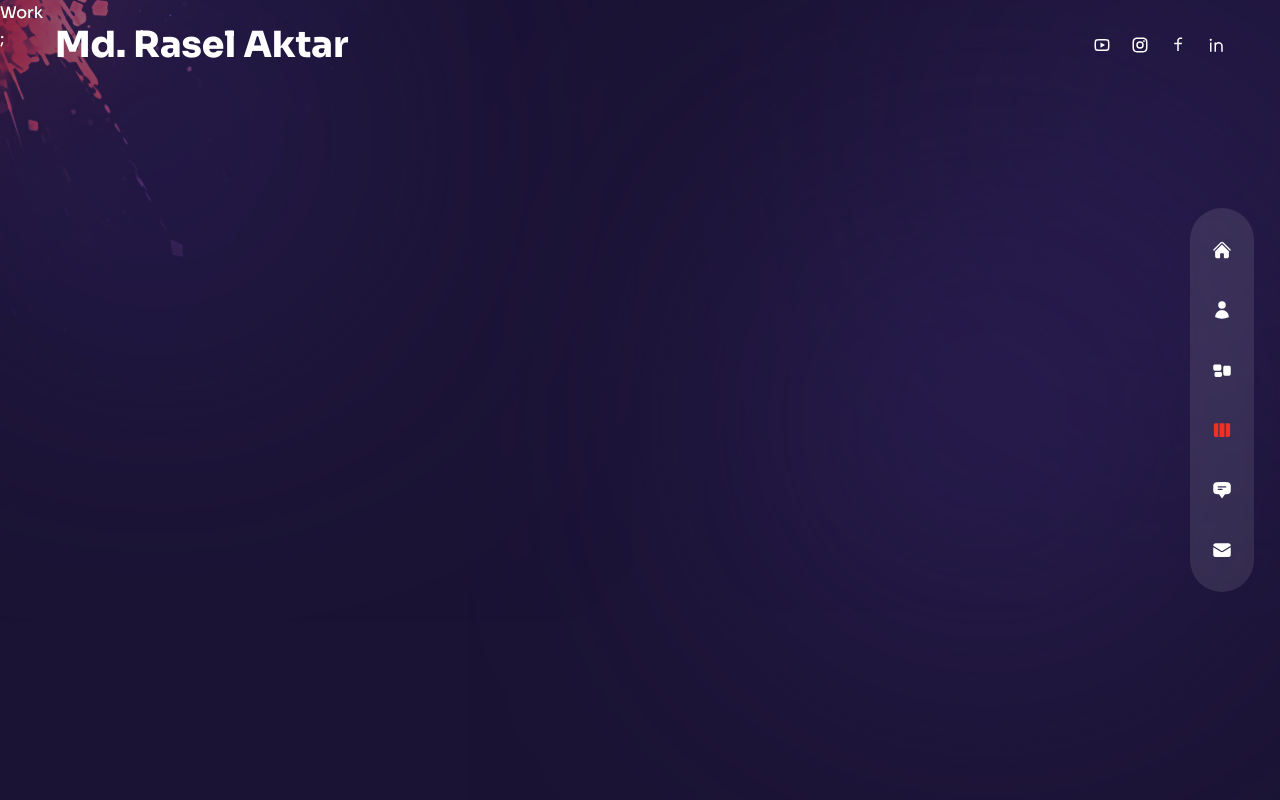
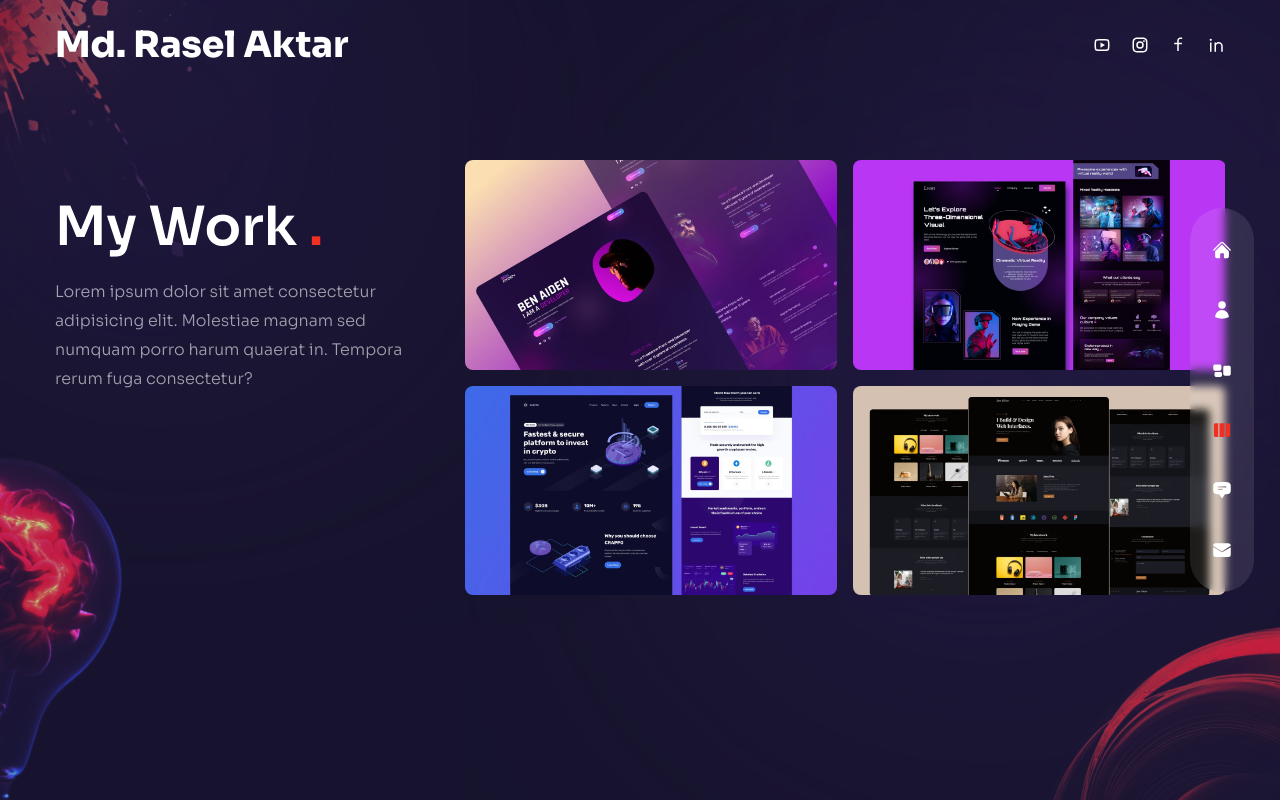
Before and after one commit to raselcsedev/rasel-portfolio-starter, a Next.js app: page /work in a window 1280 px wide. Built offline with nearby package versions, Linux system fonts and the light colour scheme.

Commit message:
work section design

```diff
--- a/components/WorkSlider.js
+++ b/components/WorkSlider.js
@@ -1,51 +1,101 @@
-// data
-const workSlides = {
+export const workSlider = {
   slides: [
     {
       images: [
         {
-          title: 'title',
-          path: '/thumb1.jpg',
+          title: "title",
+          path: "/thumb1.jpg",
         },
         {
-          title: 'title',
-          path: '/thumb2.jpg',
+          title: "title",
+          path: "/thumb2.jpg",
         },
         {
-          title: 'title',
-          path: '/thumb3.jpg',
+          title: "title",
+          path: "/thumb3.jpg",
         },
         {
-          title: 'title',
-          path: '/thumb4.jpg',
+          title: "title",
+          path: "/thumb4.jpg",
         },
       ],
     },
     {
       images: [
         {
-          title: 'title',
-          path: '/thumb4.jpg',
+          title: "title",
+          path: "/thumb4.jpg",
         },
         {
-          title: 'title',
-          path: '/thumb1.jpg',
+          title: "title",
+          path: "/thumb1.jpg",
         },
         {
-          title: 'title',
-          path: '/thumb2.jpg',
+          title: "title",
+          path: "/thumb2.jpg",
         },
         {
-          title: 'title',
-          path: '/thumb3.jpg',
+          title: "title",
+          path: "/thumb3.jpg",
         },
       ],
     },
   ],
 };
 
+import { Swiper, SwiperSlide } from "swiper/react";
+import "swiper/css";
+import "swiper/css/free-mode";
+import "swiper/css/pagination";
+import { Pagination } from "swiper";
+import { BsArrowRight } from "react-icons/bs";
+import Image from "next/image";
+
 const WorkSlider = () => {
-  return <div>Work Slider</div>;
+  return (
+    <Swiper
+      spaceBetween={10}
+      pagination={{
+        clickable: true,
+      }}
+      modules={{ Pagination }}
+      className="h-[280px] sm:h-[480px]"
+    >
+      {workSlider?.slides?.map((slide, index) => {
+        return (
+          <SwiperSlide key={index}>
+            <div className="grid grid-cols-2 grid-rows-2 gap-4 cursor-pointer">
+              {slide?.images?.map((image, index) => {
+                return (
+                  <div
+                    key={index}
+                    className="relative rounded-lg overflow-hidden flex items-center justify-center group "
+                  >
+                    <div className=" flex items-center justify-center relative overflow-hidden group">
+                      <Image src={image.path} width={500} height={300} alt="" />
+                      <div className=" absolute inset-0 bg-gradient-to-l from-transparent via-[#4a22bd] opacity-0 group-hover:opacity-80 transition-all duration-700 "></div>
+                      <div className=" absolute bottom-0 translate-y-full group-hover:-translate-y-10 group-hover:xl:-translate-y-20 transition-all duration-300 ">
+                        <div className=" flex items-center gap-x-2 text-[13px] tracking-[0.2em] ">
+                          <div className="delay-100">LIVE</div>
+                          <div className="translate-y-[500%] group-hover:translate-y-0 transition-all duration-300 delay-150 ">
+                            PROJECT
+                          </div>
+                          <div className=" text-xl translate-y-[500%] group-hover:translate-y-0 transition-all duration-300 delay-200 ">
+                            {" "}
+                            <BsArrowRight />{" "}
+                          </div>
+                        </div>
+                      </div>
+                    </div>
+                  </div>
+                );
+              })}
+            </div>
+          </SwiperSlide>
+        );
+      })}
+    </Swiper>
+  );
 };
 
 export default WorkSlider;
--- a/pages/work/index.js
+++ b/pages/work/index.js
@@ -1,5 +1,52 @@
+
+import WorkSlider from "../../components/WorkSlider";
+import ServiceSlider from "../../components/ServiceSlider";
+import Bulb from "../../components/Bulb";
+import Circles from "../../components/Circles";
+
+import { motion } from "framer-motion";
+import { fadeIn } from "../../variants";
+
 const Work = () => {
-  return <div>Work</div>;
+  return (
+    <div className="h-full bg-primary/30 py-36 flex items-center">
+      <Circles />
+      <div className="container mx-auto">
+        <div className="flex flex-col xl:flex-row gap-x-8">
+          <div className="text-center flex xl:w-[30vw] flex-col lg:text-left mb-4 xl:mb-0 ">
+            <motion.h2
+            variants={fadeIn("up", 0.3)}
+            initial="hidden"
+            animate="show"
+            exit="hidden"
+            className="h2 xl:mt-8">
+              My Work <span className="text-accent">.</span>
+            </motion.h2>
+            <motion.p
+            variants={fadeIn("up", 0.4)}
+            initial="hidden"
+            animate="show"
+            exit="hidden"
+
+            className="mb-4 max-w-[400px] mx-auto lg:mx-0 ">
+              Lorem ipsum dolor sit amet consectetur adipisicing elit. Molestiae magnam sed numquam porro harum quaerat in. Tempora rerum fuga consectetur?
+            </motion.p>
+          </div>
+          <motion.div
+          variants={fadeIn("down", 0.6)}
+          initial="hidden"
+          animate="show"
+          exit="hidden"
+
+          className="w-full xl:max-w-[65%] ">
+
+          <WorkSlider />
+          </motion.div>
+        </div>
+      </div>
+        <Bulb />
+    </div>
+  );
 };
 
 export default Work;
```
